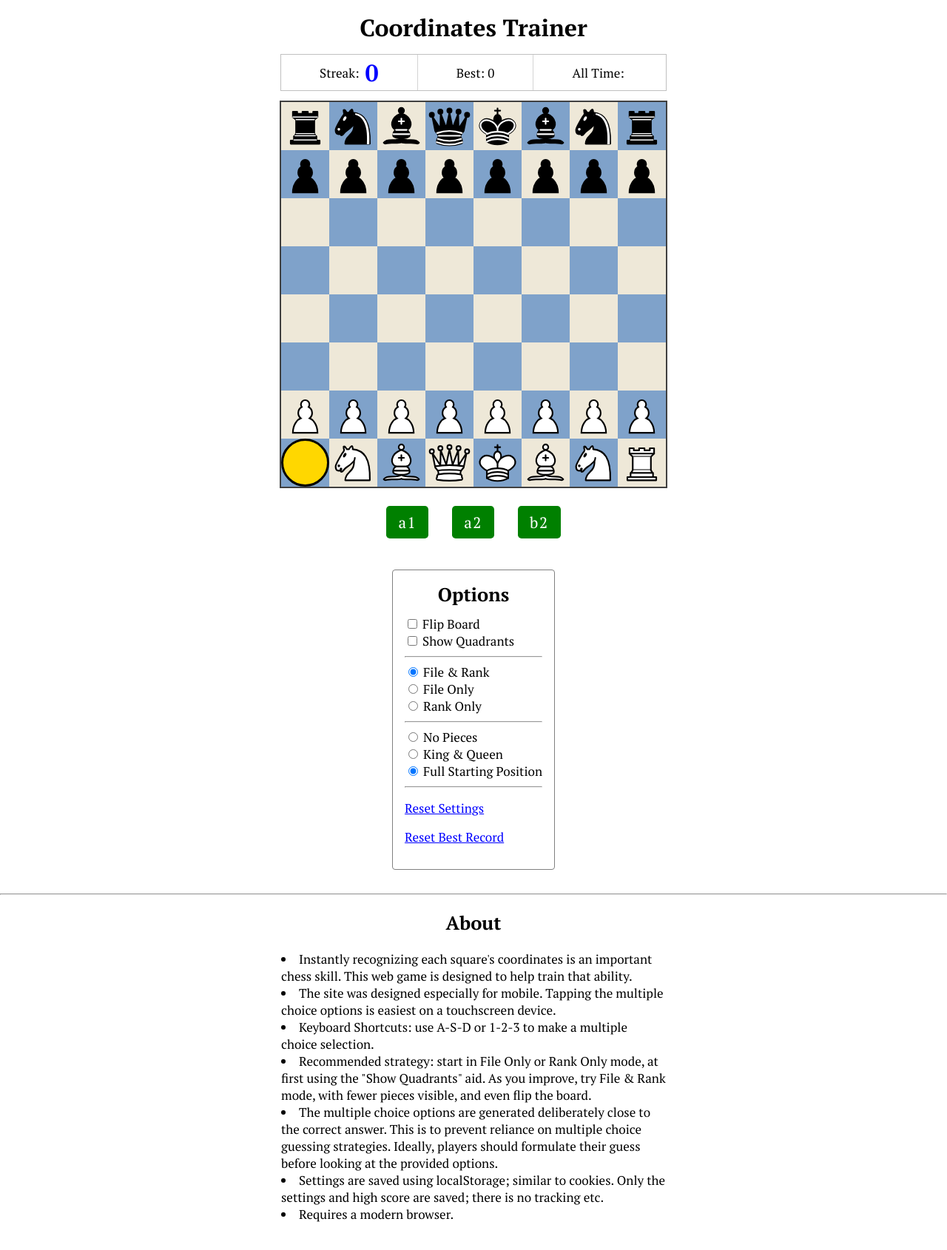
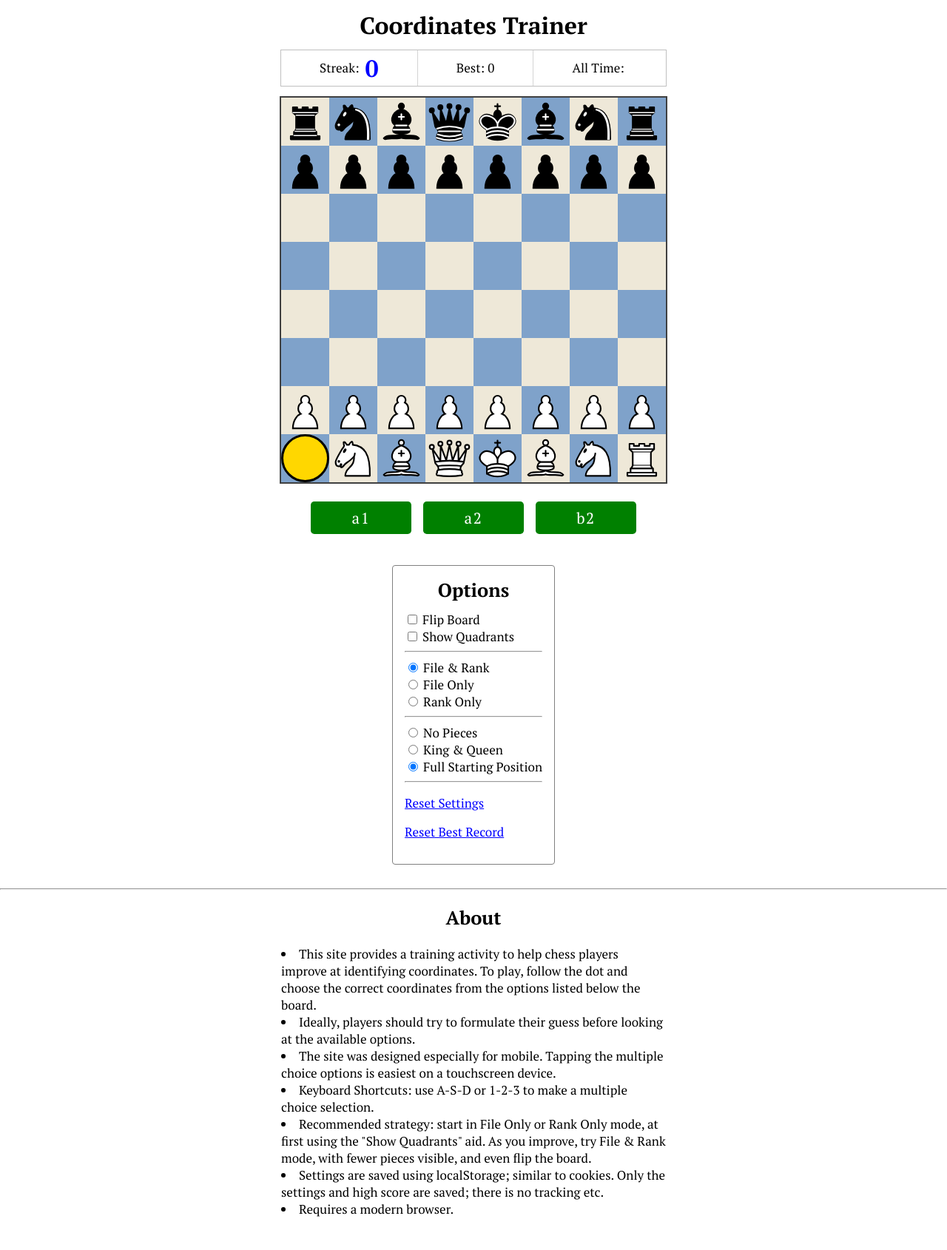
Before and after one commit to mw9k/rankandfile, a plain HTML site: page index.html in a window 1280 px wide. Shown: the whole page at 74% size. Drawn offline with Linux system fonts and the light colour scheme.

Commit message:
Add files via upload

```diff
--- a/coords.js
+++ b/coords.js
@@ -1,5 +1,7 @@
 let prevRank = 0, prevFile = 0, streak = 0, best = 0, bestEver = 0;
 let settings = {};
+let sfxWrong = new Audio("wrong.wav"),
+    sfxRight = new Audio("right.wav");
 
 function moveSq() {
   loadSettings();
@@ -81,8 +83,12 @@ function makeGuess(guess) {
   let guessedFile = guess[0].toLowerCase().charCodeAt(0) - 97;
   let gotRight = (guessedRank == prevRank && guessedFile == prevFile);
   if (gotRight) {
+    sfxRight.play();
     moveSq();
-  } else flashWrong();
+  } else {
+    sfxWrong.play();
+    flashWrong();
+  }
   updateStreak(gotRight);
 }
 
@@ -100,7 +106,9 @@ function updateStreak(gotRight) {
 
 function flashWrong() {
   document.body.style.backgroundColor = "red";
-  setTimeout(function () { document.body.style.backgroundColor = "initial"; }, 300);
+  setTimeout(function () {
+    document.body.style.backgroundColor = "initial";
+  }, 300);
 }
 
 
@@ -151,7 +159,7 @@ window.addEventListener("load", (event) => {
 
 
 function shuffleArray(arr) {
-  // adapted from https://stackoverflow.com/questions/2450954/how-to-randomize-shuffle-a-javascript-array
+  // adapted from https://stackoverflow.com/questions/2450954
   for (let i = arr.length - 1; i > 0; i--) {
     const j = Math.floor(Math.random() * (i + 1));
     [arr[i], arr[j]] = [arr[j], arr[i]];
@@ -195,7 +203,7 @@ function applySettings() {
     el(settings.showPcs).checked = true;
   }
   if (el(settings.constrain)) {
-    el(settings.constrain).checked = false;
+    el(settings.constrain).checked = true;
   }
 }
 
@@ -208,7 +216,10 @@ function resetHiScore() {
 }
 
 function resetSettings(andSave = false) {
-  settings = { exists:true, showQuads:true, flipped:false, showPcs:"allPcs",
+  settings = { exists:true, showQuads:false, flipped:false, showPcs:"allPcs",
   constrain: "normal" };
   if (andSave) saveSettings();
 }
+
+// https://jfxr.frozenfractal.com/#%7B%22_version%22%3A1%2C%22_name%22%3A%22Pickup%2Fcoin%2098%22%2C%22_locked%22%3A%5B%5D%2C%22sampleRate%22%3A44100%2C%22attack%22%3A0%2C%22sustain%22%3A0.03%2C%22sustainPunch%22%3A0%2C%22decay%22%3A0.35000000000000003%2C%22tremoloDepth%22%3A0%2C%22tremoloFrequency%22%3A10%2C%22frequency%22%3A800%2C%22frequencySweep%22%3A0%2C%22frequencyDeltaSweep%22%3A0%2C%22repeatFrequency%22%3A0%2C%22frequencyJump1Onset%22%3A15%2C%22frequencyJump1Amount%22%3A95%2C%22frequencyJump2Onset%22%3A25%2C%22frequencyJump2Amount%22%3A35%2C%22harmonics%22%3A0%2C%22harmonicsFalloff%22%3A0.5%2C%22waveform%22%3A%22whistle%22%2C%22interpolateNoise%22%3Atrue%2C%22vibratoDepth%22%3A0%2C%22vibratoFrequency%22%3A10%2C%22squareDuty%22%3A45%2C%22squareDutySweep%22%3A90%2C%22flangerOffset%22%3A0%2C%22flangerOffsetSweep%22%3A0%2C%22bitCrush%22%3A16%2C%22bitCrushSweep%22%3A0%2C%22lowPassCutoff%22%3A22050%2C%22lowPassCutoffSweep%22%3A0%2C%22highPassCutoff%22%3A0%2C%22highPassCutoffSweep%22%3A0%2C%22compression%22%3A1%2C%22normalization%22%3Atrue%2C%22amplification%22%3A100%7D
+// https://jfxr.frozenfractal.com/#%7B%22_version%22%3A1%2C%22_name%22%3A%22Pickup%2Fcoin%2083%22%2C%22_locked%22%3A%5B%5D%2C%22sampleRate%22%3A44100%2C%22attack%22%3A0%2C%22sustain%22%3A0.03%2C%22sustainPunch%22%3A0%2C%22decay%22%3A0.25%2C%22tremoloDepth%22%3A0%2C%22tremoloFrequency%22%3A10%2C%22frequency%22%3A219.8422641453093%2C%22frequencySweep%22%3A0%2C%22frequencyDeltaSweep%22%3A0%2C%22repeatFrequency%22%3A0%2C%22frequencyJump1Onset%22%3A30%2C%22frequencyJump1Amount%22%3A-30%2C%22frequencyJump2Onset%22%3A66%2C%22frequencyJump2Amount%22%3A-60%2C%22harmonics%22%3A0%2C%22harmonicsFalloff%22%3A0.5%2C%22waveform%22%3A%22breaker%22%2C%22interpolateNoise%22%3Atrue%2C%22vibratoDepth%22%3A0%2C%22vibratoFrequency%22%3A10%2C%22squareDuty%22%3A35%2C%22squareDutySweep%22%3A-80%2C%22flangerOffset%22%3A0%2C%22flangerOffsetSweep%22%3A0%2C%22bitCrush%22%3A16%2C%22bitCrushSweep%22%3A0%2C%22lowPassCutoff%22%3A22050%2C%22lowPassCutoffSweep%22%3A0%2C%22highPassCutoff%22%3A0%2C%22highPassCutoffSweep%22%3A0%2C%22compression%22%3A1%2C%22normalization%22%3Atrue%2C%22amplification%22%3A180%7D
--- a/index.html
+++ b/index.html
@@ -107,8 +107,14 @@
   <h2>About</h2>
   <ul>
     <li>
-      Instantly recognizing each square's coordinates is an important chess skill.
-      This web game is designed to help train that ability.
+      This site provides a training activity to help chess players improve at
+      identifying coordinates.
+      To play, follow the dot and choose the correct coordinates
+      from the options listed below the board.
+    </li>
+    <li>
+      Ideally, players should try to formulate their guess before looking at the
+      available options.
     </li>
     <li>
       The site was designed especially for mobile.
@@ -124,12 +130,6 @@
       and even flip the board.
     </li>
     <li>
-      The multiple choice options are generated deliberately close to the correct answer.
-      This is to prevent reliance on multiple choice guessing strategies.
-      Ideally, players should formulate their guess before looking at the provided options.
-    </li>
-
-    <li>
       Settings are saved using localStorage; similar to cookies.
       Only the settings and high score are saved; there is no tracking etc.
     </li>
--- a/styles.css
+++ b/styles.css
@@ -9,7 +9,7 @@ body {
 
 h1 {
   font-size: 2rem;
-  margin: 1rem;
+  margin: .8rem 0;
   padding: 0;
 }
 
@@ -31,10 +31,11 @@ h1 {
   letter-spacing: .1rem;
   text-align: center;
   padding: .5rem 1rem;
-  margin: 0 1rem;
+  margin: 0 .5rem;
   font-size: 1.3rem;
   border-radius: .3rem;
   cursor: pointer;
+  min-width: 20%;
 }
 
 #multiChoice span:hover {
```
Also changed, not shown: 2 other files.
